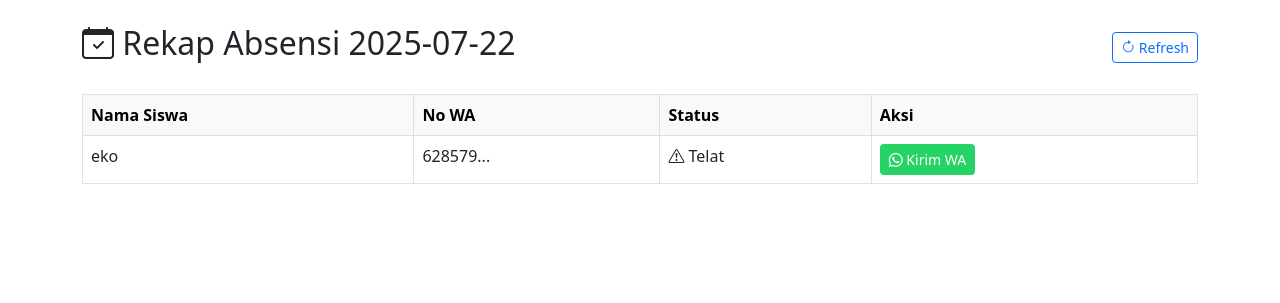
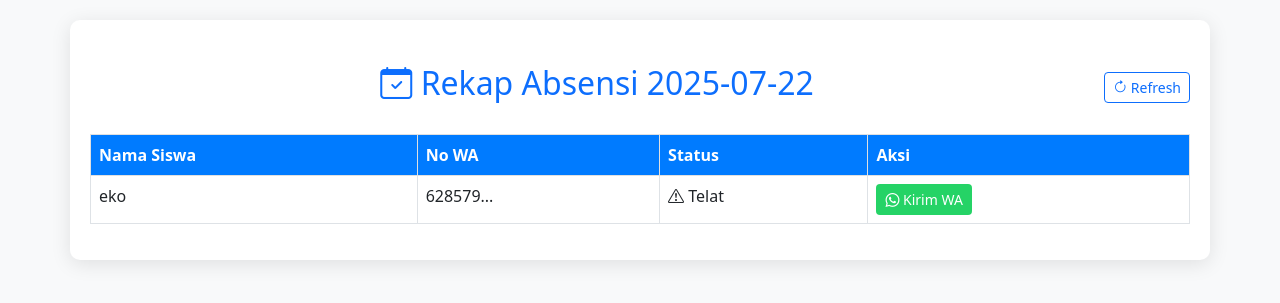
Before and after one commit to Exxon-dev/fitur_absen, a PHP site: template absensi/pages/admin_rekap_absen.php in a window 1280 px wide. Shown: the top 303 px of the page. Run offline with PHP 8.4, Linux system fonts and the light colour scheme; the template is opened without the code that fills it, so the values that code supplies are empty; data comes from the database, SQL or seed files in the repository; some libraries are stand-ins or nearby versions.

Commit message:
merubah tampilan halaman rekap absen

```diff
--- a/absensi/pages/admin_rekap_absen.php
+++ b/absensi/pages/admin_rekap_absen.php
@@ -26,6 +26,18 @@ $result_siswa = mysqli_stmt_get_result($query_siswa);
     <link href="https://cdn.jsdelivr.net/npm/bootstrap@5.3.0/dist/css/bootstrap.min.css" rel="stylesheet">
     <link rel="stylesheet" href="https://cdn.jsdelivr.net/npm/bootstrap-icons@1.10.0/font/bootstrap-icons.css">
     <style>
+        body {
+            background-color: #f8f9fa;
+        }
+
+        .container {
+            margin-top: 20px;
+            background-color: #ffffff;
+            border-radius: 10px;
+            padding: 20px;
+            box-shadow: 0 4px 20px rgba(0, 0, 0, 0.1);
+        }
+
         .table-responsive {
             margin-top: 20px;
         }
@@ -46,15 +58,20 @@ $result_siswa = mysqli_stmt_get_result($query_siswa);
             background-color: #128C7E;
             color: white;
         }
-        .table th {
-            background-color: #f8f9fa;
+        .table-light th {
+            background-color: #007bff;
+            color: white;
+        }
+        .tabletbody tr:hover {
+            background-color: #e9ecef;
         }
     </style>
 </head>
 <body>
     <div class="container">
         <div class="d-flex justify-content-between align-items-center mb-4 mt-4">
-            <h2><i class="bi bi-calendar-check"></i> Rekap Absensi <?= htmlspecialchars($tanggal) ?></h2>
+            <div class="text-center"></div>
+            <h2 class="text-primary"><i class="bi bi-calendar-check"></i> Rekap Absensi <?= htmlspecialchars($tanggal) ?></h2>
             <a href="javascript:window.location.reload()" class="btn btn-sm btn-outline-primary">
                 <i class="bi bi-arrow-clockwise"></i> Refresh
             </a>
```
